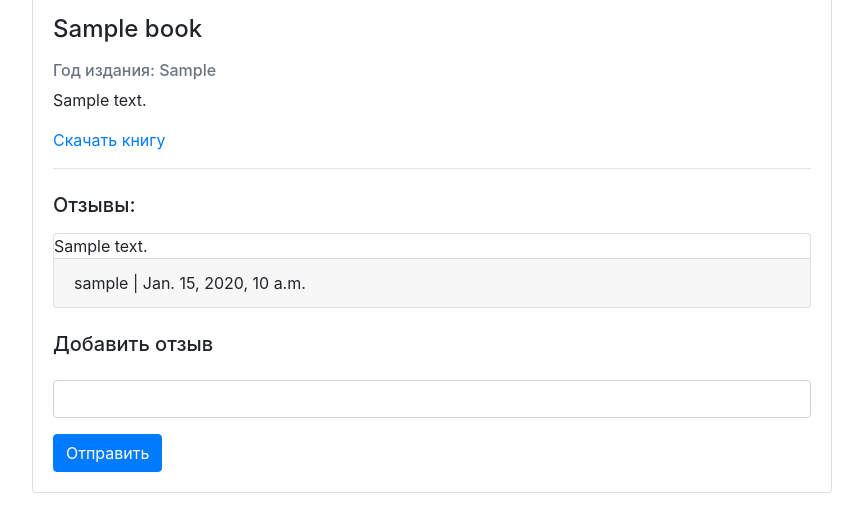
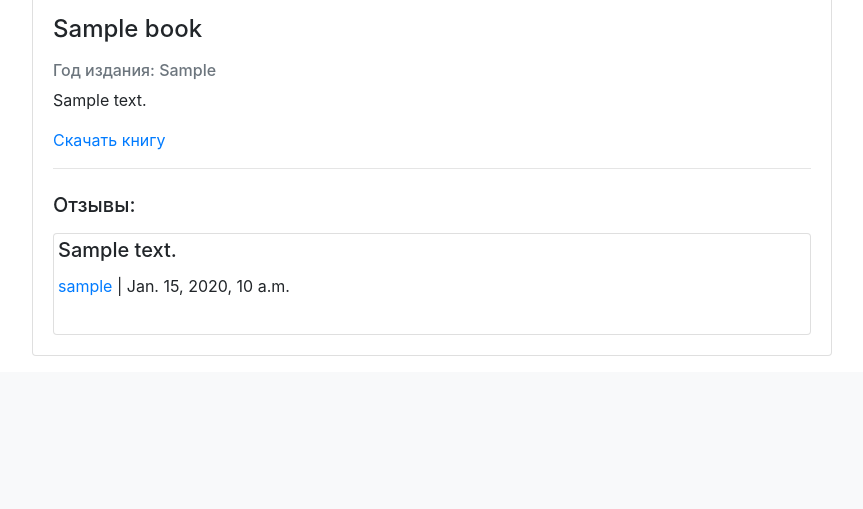
Before and after one commit to galubezzz/python_group_1_exam_final_maria_galunova, a Django app: page /book/1/ in a window 1280 px wide. Shown: the part 679-1188 px from the top of the page, without its empty margins (68-931 px from the left). After the commit the page ends 1035 px from the top, so only its background shows below. Run offline with Django 3.2, Linux system fonts and the light colour scheme; tables that the repository leaves empty hold one stand-in row (values such as "Sample post"); grey boxes marked "Sample" are stand-in pictures; some libraries are stand-ins or nearby versions.

Commit message:
review layout fixes

```diff
--- a/source/webapp/templates/book_details.html
+++ b/source/webapp/templates/book_details.html
@@ -22,16 +22,18 @@
                 {% if book.file %}
                     <a class="card-link" href="{{ book.file.url }}" download>Скачать книгу</a>
                 {% endif %}
-                {% if user.is_staff %}
+                {% if user.is_authenticated %}
                     <a class="card-link" href="{% url 'webapp:book_update' book.pk %}">Редактировать</a>
                     <a class="card-link" href="{% url 'webapp:book_delete' book.pk %}">Удалить</a>
                 {% endif %}
                 <hr>
                 <h5 class="card-title mt-4">Отзывы:</h5>
                 {% include 'review_list.html' with review_list=reviews %}
-                <form method="post" enctype="multipart/form-data" action="{% url 'webapp:review_create' book.id %}">
+                {% if user.is_authenticated %}
+                    <form method="post" enctype="multipart/form-data" action="{% url 'webapp:review_create' book.id %}">
                     {% csrf_token %}
                     {% include 'partial/review_form.html' %}
+                {% endif %}
                 </form>
             </div>
 
--- a/source/webapp/templates/review_list.html
+++ b/source/webapp/templates/review_list.html
@@ -1,14 +1,18 @@
 {% block content %}
     {% for review in review_list %}
-        <div class="card mt-3">
-
-            {{ review.text }}
-            <div class="card-footer">
-                <p class="card-text">{{ review.author }} | {{ review.created_at }} {% if user == review.author %}
-                    <a class="float-right" href="{% url 'webapp:review_update'  review.pk %}">Редактировать</a>
-                    <a href="{% url 'webapp:review_delete'  review.pk %}">Удалить</a>
-                {% endif %}</p>
-            </div>
+        <div class="card mt-3 p-1">
+            <h5 class="card-title">
+                {{ review.text }}
+            </h5>
+            <p class="card-text">
+                <a href="{% url "webapp:user_details" review.author.pk %}">{{ review.author }}</a> | {{ review.created_at }}
+            </p>
+            <p>
+                {% if user == review.author %}
+                    <a class="card-link" href="{% url 'webapp:review_update'  review.pk %}">Редактировать</a>
+                    <a class="card-link" href="{% url 'webapp:review_delete'  review.pk %}">Удалить</a>
+                {% endif %}
+            </p>
         </div>
     {% endfor %}
 {% endblock %}
```
